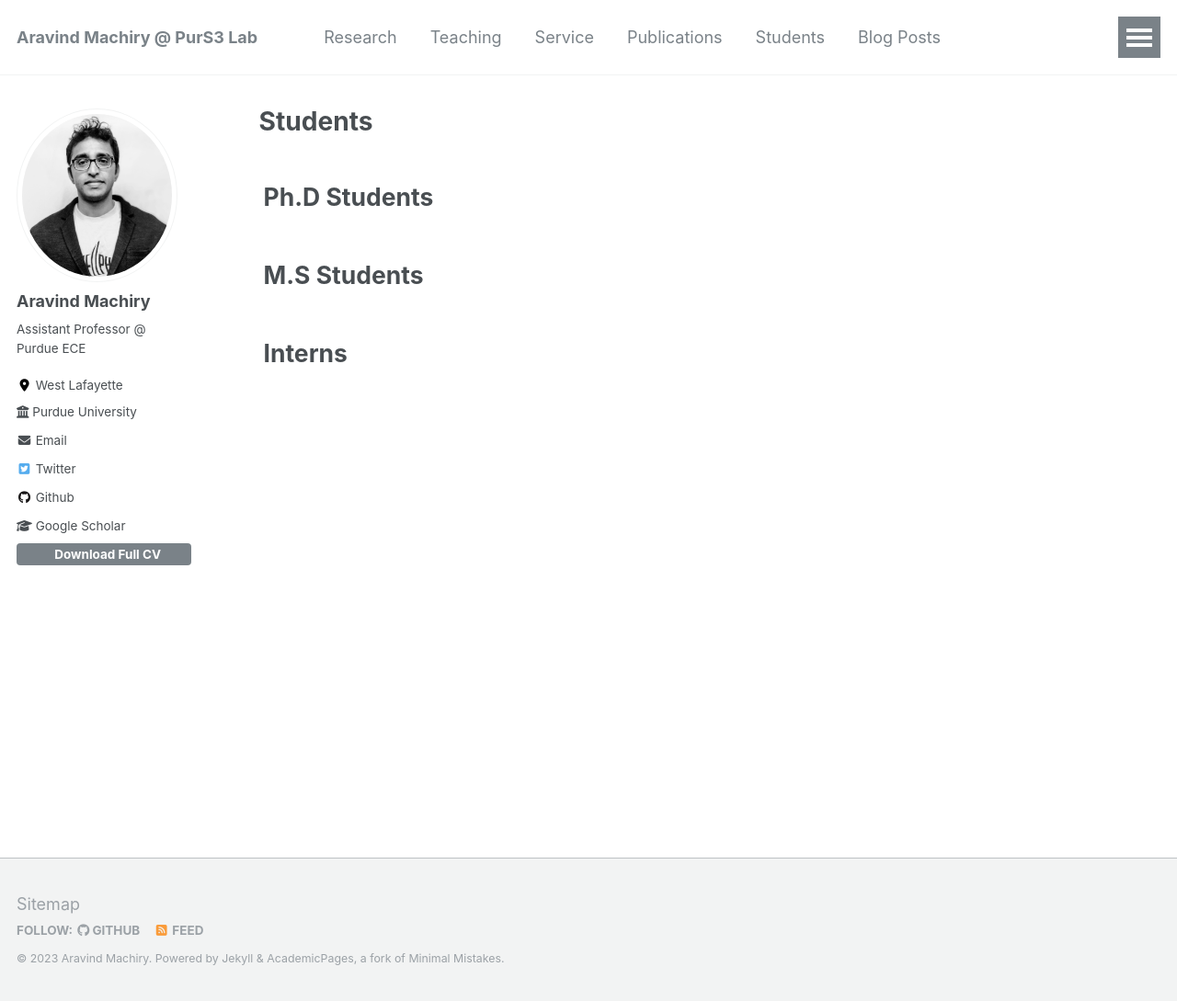
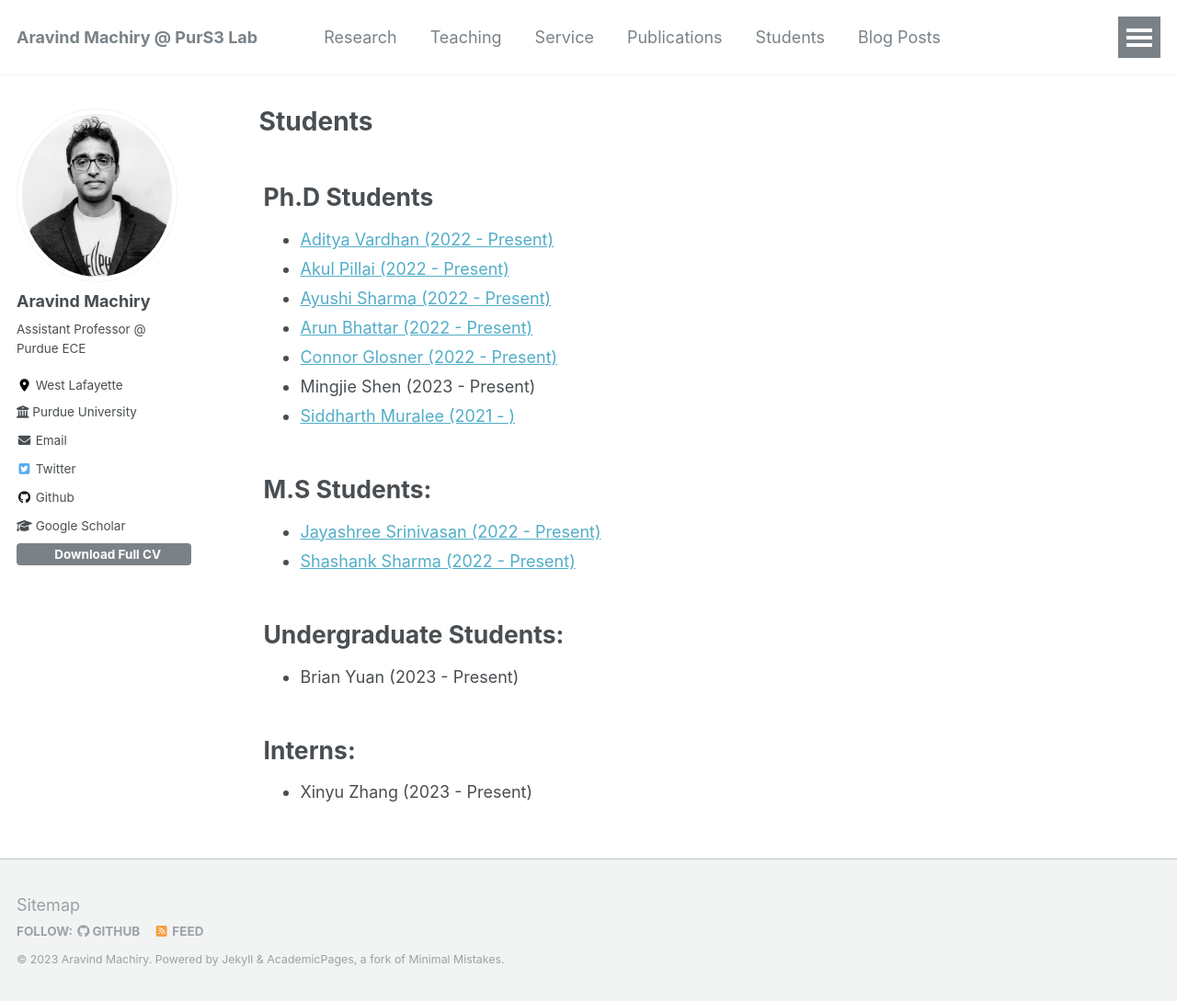
Before and after one commit to Machiry/machiry.github.io, a Jekyll site: the page built from students/index.html, in a window 1280 px wide and 1089 px high. Shown: the whole window at 92% size. Built offline with Jekyll 4.4.1, drawn with Linux system fonts in a browser that asks for light colours; nearby versions of some CDN libraries.

Commit message:
Adding students

```diff
--- a/_layouts/single.html
+++ b/_layouts/single.html
@@ -35,7 +35,7 @@ layout: default
         {% endif %}
 
         {% if page.collection == 'teaching' %}
-          <p> {{ page.type }}, <i>{{ page.venue }}</i>, {{ page.date | default: "1900-01-01" | date: "%Y" }} </p>
+          <p> {{ page.type }} </p>
         {% elsif page.venue and page.date %}
           <p>Published in <i>{{ page.venue }}</i>, {{ page.date | default: "1900-01-01" | date: "%Y" }} </p>
         {% elsif page.date %}
--- a/students/index.html
+++ b/students/index.html
@@ -8,7 +8,27 @@ author_profile: true
     <script src="https://kit.fontawesome.com/a076d05399.js"></script>
 
 	<h2> Ph.D Students </h2>
-	<h2> M.S Students </h2>
-	<h2> Interns </h2>
+	<ul>
+		<li><a href="https://in.linkedin.com/in/aditya-vardhan-padala-93686919b">Aditya Vardhan (2022 - Present)</a></li>
+		<li><a href="https://akulpillai.com/">Akul Pillai (2022 - Present)</a></li>
+		<li><a href="https://in.linkedin.com/in/ayushisharmax86">Ayushi Sharma (2022 - Present)</a></li>
+		<li><a href="https://www.linkedin.com/in/arun-b-093693148?trk=public_profile_samename-profile">Arun Bhattar (2022 - Present)</a></li>
+		<li><a href="https://www.linkedin.com/in/connor-glosner-709923177">Connor Glosner (2022 - Present)</a></li>
+		<li>Mingjie Shen (2023 - Present)</li>
+		<li><a href="https://www.linkedin.com/in/siddharthmuralee-a59977129/">Siddharth Muralee (2021 - )</a></li>
+	</ul>
+	<h2> M.S Students: </h2>
+	<ul>
+		<li><a href="https://www.linkedin.com/in/srinivasan-jayashree?trk=public_profile_browsemap">Jayashree Srinivasan (2022 - Present)</a></li>
+		<li><a href="https://www.linkedin.com/in/theshank">Shashank Sharma (2022 - Present)</a></li>
+	</ul>
+	<h2> Undergraduate Students: </h2>
+	<ul>
+		<li>Brian Yuan (2023 - Present)</li>
+	</ul>
+	<h2> Interns:</h2>
+	<ul>
+		<li>Xinyu Zhang (2023 - Present)</li>
+	</ul>
 
 </div>
```
